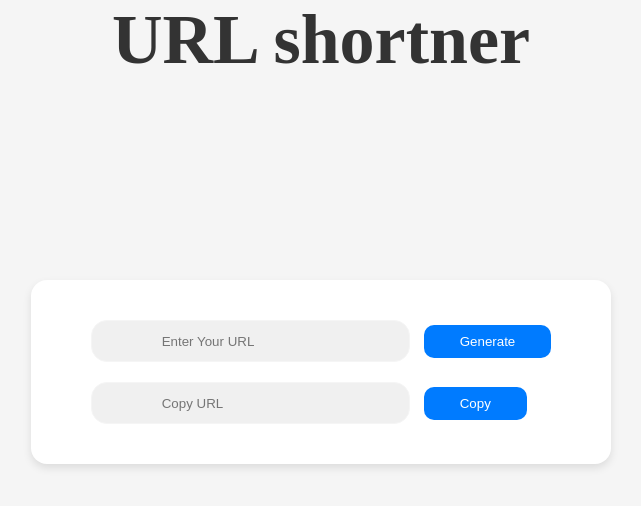
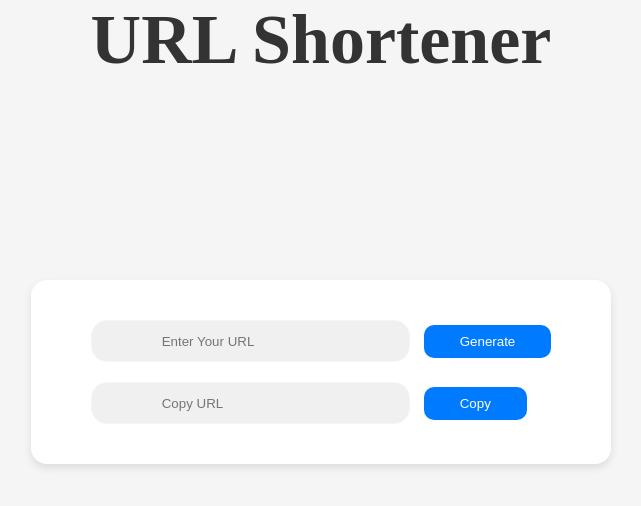
Before and after one commit to Sumitdixit2/URL-shortner, a plain HTML site: page Index.html in a window 1280 px wide. Shown: the whole page, without its empty margins (319-960 px from the left). Drawn offline with Linux system fonts and the light colour scheme.

Commit message:
Update Index.html

```diff
--- a/Index.html
+++ b/Index.html
@@ -1,26 +1,44 @@
 <!DOCTYPE html>
 <html lang="en">
 <head>
+    <!-- Character encoding for the document -->
     <meta charset="UTF-8">
+    <!-- Viewport settings for responsive design -->
     <meta name="viewport" content="width=device-width, initial-scale=1.0">
-    <title>URL shortner</title>
+    <!-- Title of the webpage -->
+    <title>URL Shortener</title>
+    <!-- Link to external CSS stylesheet -->
     <link rel="stylesheet" href="style.css">
 </head>
 <body>
-    <h1>URL shortner</h1>
+    <!-- Main heading of the webpage -->
+    <h1>URL Shortener</h1>
+
+    <!-- Container for the main content -->
     <div class="container">
+        <!-- Box to hold the input and button elements -->
         <div class="box">
+
+            <!-- Section for entering the original URL and generating a shortened URL -->
             <div class="content1">
-
+                <!-- Input field for the original URL -->
                 <input type="text" class="input" id="original_link" placeholder="Enter Your URL">
+                <!-- Button to generate the shortened URL -->
                 <button class="btn" id="generate">Generate</button>
             </div>
+
+            <!-- Section for displaying and copying the shortened URL -->
             <div class="content2">
+                <!-- Input field for the shortened URL -->
                 <input type="text" class="input" id="shorten_link" placeholder="Copy URL">
+                <!-- Button to copy the shortened URL to clipboard -->
                 <button class="btn" id="copy">Copy</button>
             </div>
+
         </div>
     </div>
+
+    <!-- Link to external JavaScript file -->
     <script src="script.js"></script>
 </body>
 </html>
```
